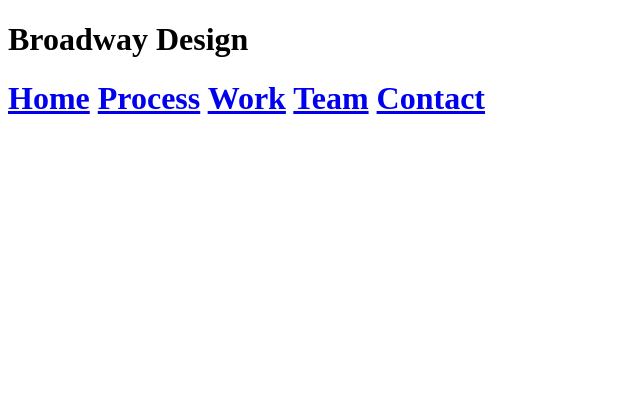
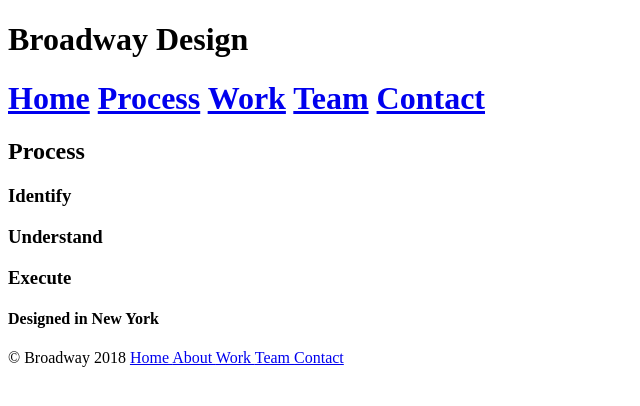
Before and after one commit to SnowKat100/broadway, a plain HTML site: page index.html in a window 1280 px wide. Shown: the whole page, without its empty margins (0-640 px from the left). Drawn offline with Linux system fonts and the light colour scheme.

Commit message:
complete main structure of page.

```diff
--- a/index.html
+++ b/index.html
@@ -9,17 +9,48 @@
 
     <!-- Header -->
 
+    <div class="header">
     <h1>Broadway Design<h1>
+        <nav>
+          <a href="#home">Home</a>
+          <a href="#process">Process</a>
+          <a href="#work">Work</a>
+          <a href="#team">Team</a>
+          <a href="#contact">Contact</a>
+        </nav>
+    </div>
 
-    <!-- Navigation Bar -->
+    <!-- Process section -->
+    <div id="process">
+      <h2>Process</h2>
+      <h3>Identify</h3>
+      <h3>Understand</h3>
+      <h3>Execute</h3>
+    </div>
 
-    <nav>
-      <a href="#home">Home</a>
-      <a href="#process">Process</a>
-      <a href="#work">Work</a>
-      <a href="#team">Team</a>
-      <a href="#contact">Contact</a>
-    </nav>
+    <!-- Midway banner -->
+    <div id="midway-banner">
+      <h4>Designed in New York</h4>
+    </div>
+
+    <!-- Work section -->
+    <div id="work">
+
+    </div>
+
+    <!-- Team section -->
+    <div id="team">
+
+    </div>
+
+    <!-- Contact section -->
+    <div id="contact">
+
+    </div>
+
+    <div class="footer">
+      <p><span>&copy; Broadway 2018 </span><a href="#"> Home </a> <a href="#"> About </a> <a href="#"> Work </a> <a href="#"> Team </a> <a href="#">Contact</a></p>
+    </div>
 
   </body>
 </html>
```
